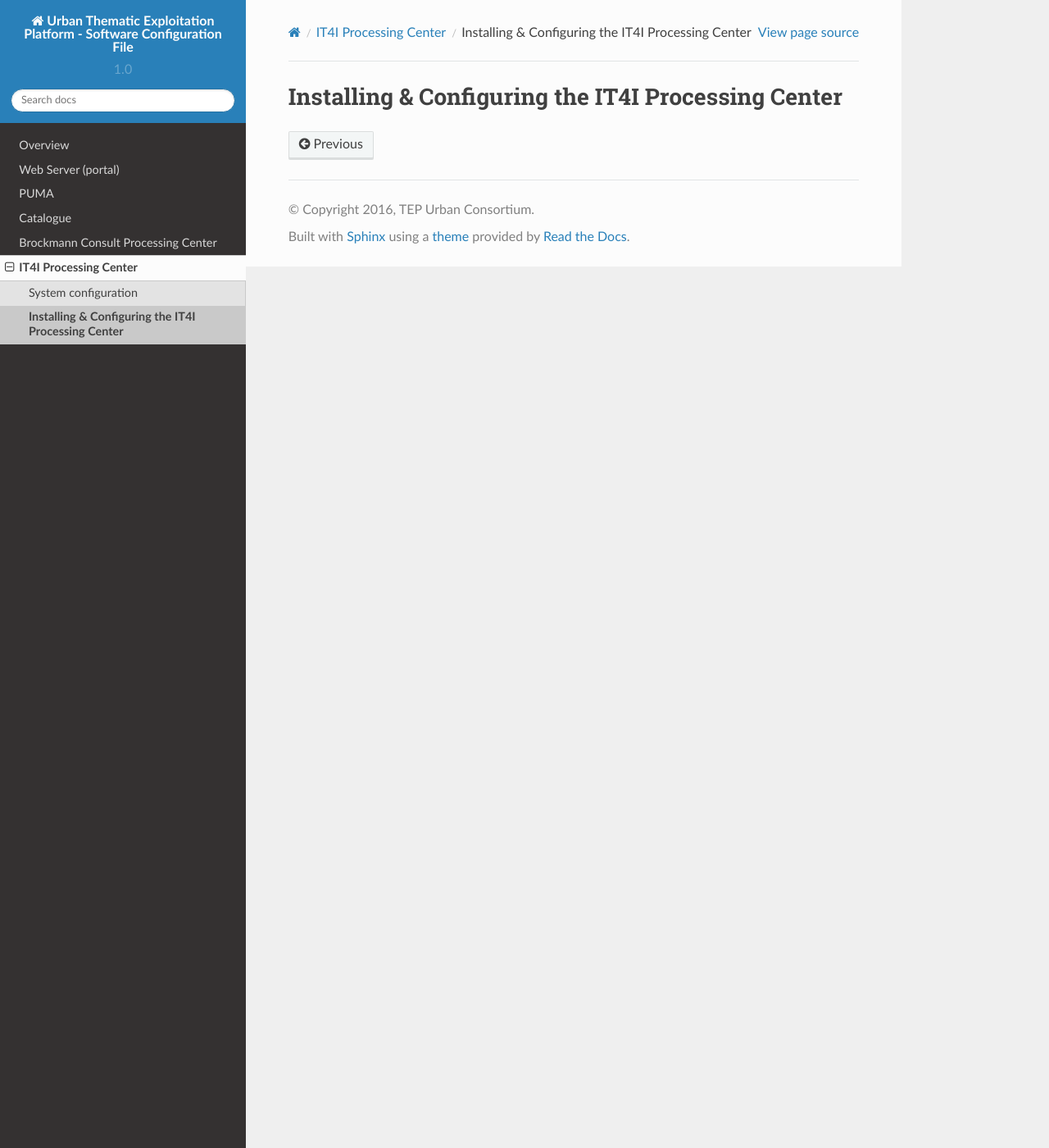
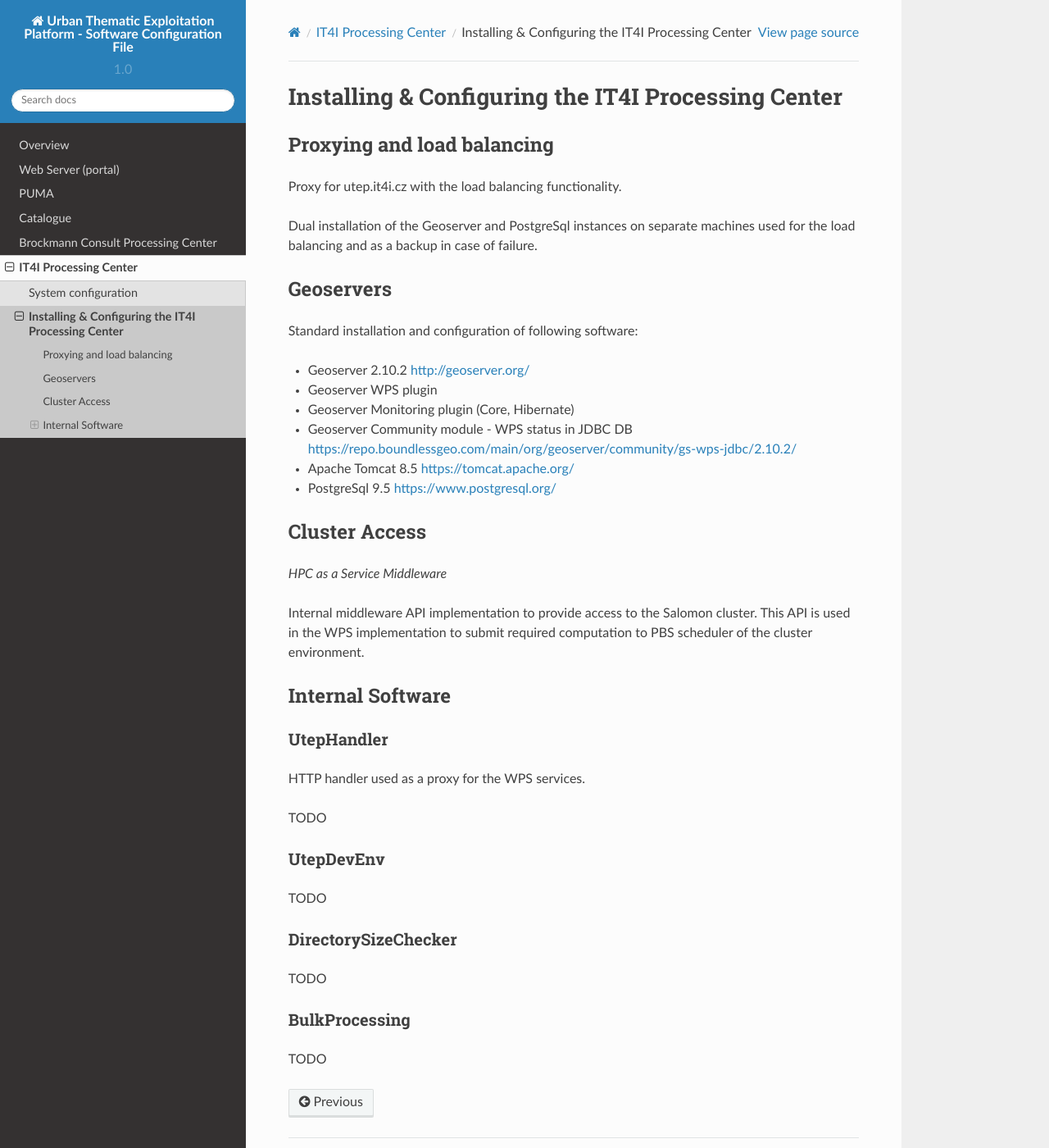
Before and after one commit to urban-tep/DDF-SCF, a Sphinx documentation site: the page built from source/it4ipc/install/index.rst, in a window 1280 px wide and 1400 px high. Shown: the whole window at 82% size. Built offline with Sphinx 7.4.7 and the Read the Docs theme 2.0.0, drawn with Linux system fonts in a browser that asks for light colours; pages that are not in the unit, such as notebooks, are missing from menus.

Commit message:
internal sw todo

```diff
--- a/source/it4ipc/install/index.rst
+++ b/source/it4ipc/install/index.rst
@@ -1,3 +1,55 @@
 
 Installing & Configuring the IT4I Processing Center
 ###################################################
+
+Proxying and load balancing
+===========================
+
+Proxy for utep.it4i.cz with the load balancing functionality.
+
+Dual installation of the Geoserver and PostgreSql instances on separate machines used for the load balancing and as a backup in case of failure.
+
+Geoservers
+==========
+
+Standard installation and configuration of following software:
+
+* Geoserver 2.10.2 http://geoserver.org/
+* Geoserver WPS plugin
+* Geoserver Monitoring plugin (Core, Hibernate)
+* Geoserver Community module - WPS status in JDBC DB https://repo.boundlessgeo.com/main/org/geoserver/community/gs-wps-jdbc/2.10.2/
+* Apache Tomcat 8.5 https://tomcat.apache.org/
+* PostgreSql 9.5 https://www.postgresql.org/
+
+
+Cluster Access
+==============
+
+*HPC as a Service Middleware*
+
+Internal middleware API implementation to provide access to the Salomon cluster. This API is used in the WPS implementation to submit required computation to PBS scheduler of the cluster environment.
+
+Internal Software
+=================
+
+UtepHandler
+-----------
+
+HTTP handler used as a proxy for the WPS services.
+
+TODO
+
+UtepDevEnv
+----------
+
+TODO
+
+DirectorySizeChecker
+--------------------
+
+TODO
+
+BulkProcessing
+--------------
+
+TODO
```
